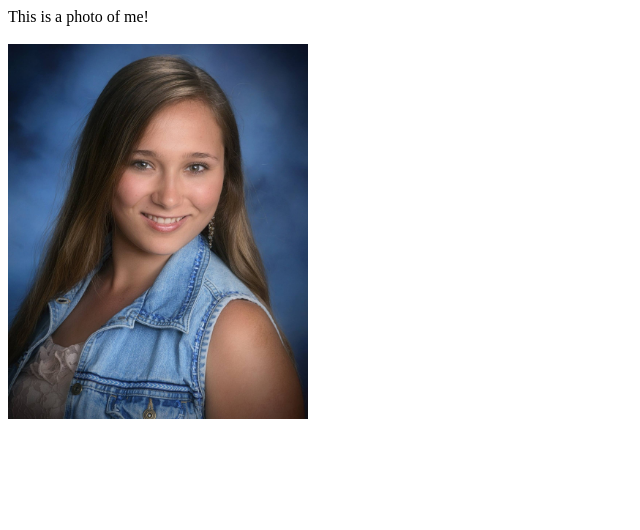
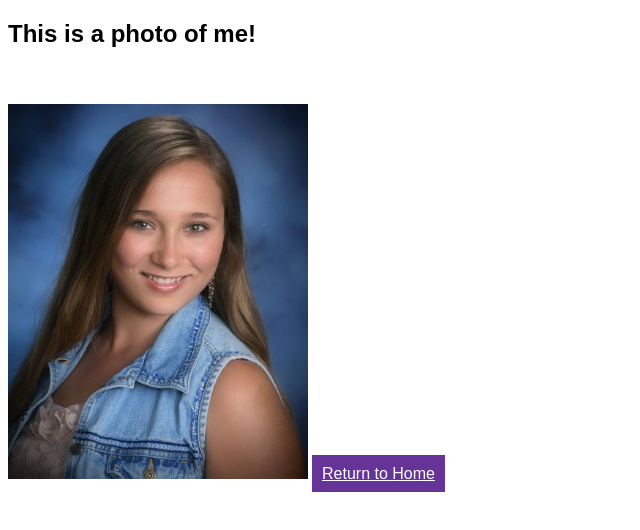
Before and after one commit to mcarbonneau/lab0, a plain HTML site: page photo.html in a window 1280 px wide. Shown: the whole page, without its empty margins (0-640 px from the left). Drawn offline with Linux system fonts and the light colour scheme.

Commit message:
stylistic changes

```diff
--- a/main.css
+++ b/main.css
@@ -6,6 +6,7 @@ img {
 
 table, th, td {
   border: 1px solid black;
+  font-family: Arial, Helvetica, sans-serif;
   border-collapse: collapse;
   color: black;
 }
@@ -13,3 +14,20 @@ table, th, td {
 table {
     width: 100%;
 }
+
+.button {
+  color: white;
+  margin-top: 100px;
+  font-family: Arial, Helvetica, sans-serif;
+  background-color: #639;
+  text-align: center;
+  padding: 10px;
+}
+
+li, p, h2 {
+  font-family: Arial, Helvetica, sans-serif;
+}
+
+p {
+  text-align: center;
+}
--- a/photo.html
+++ b/photo.html
@@ -6,9 +6,10 @@
     <link rel="stylesheet" href="main.css">
   </head>
   <body>
-    This is a photo of me!
+    <h2> This is a photo of me!</h2>
     <br>
     <br>
     <img src="mcarbonneau.jpg" alt="Madeleine Carbonneau">
+    <a href="index.html" class="button"> Return to Home </a>
   </body>
 </html>
```
Also changed, not shown: classes.html (+2 -0 lines), index.html (+2 -1 lines), pg0.html (+3 -1 lines).
